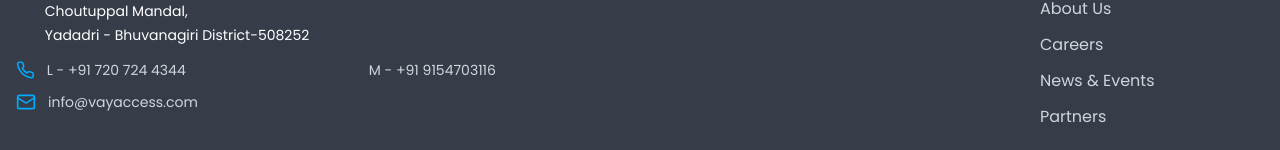
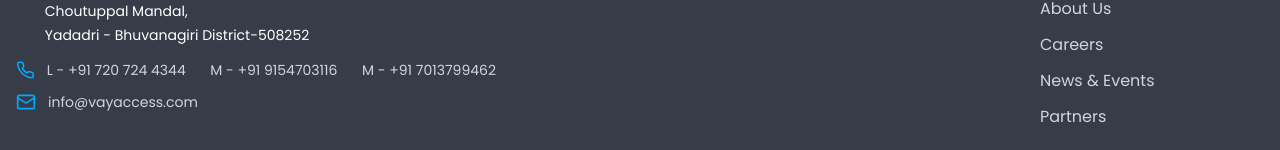
Before and after one commit to sailochan19171/park-vision-pro, a React (Vite) app: page /about in a window 1280 px wide. Shown: the part 4455-4605 px from the top of the page. Built offline with nearby package versions, Linux system fonts and the light colour scheme; no server answers.

Commit message:
recent changes

```diff
--- a/src/components/Footer.tsx
+++ b/src/components/Footer.tsx
@@ -142,6 +142,7 @@
                 <div className="flex items-center justify-between w-full">
                   <span className="text-sm text-gray-300">L - +91 720 724 4344</span>
                   <span className="text-sm text-gray-300">M - +91 9154703116</span>
+                  <span className="text-sm text-gray-300">M - +91 7013799462</span>
                 </div>
               </div>
               <div className="flex items-center space-x-3">
```
